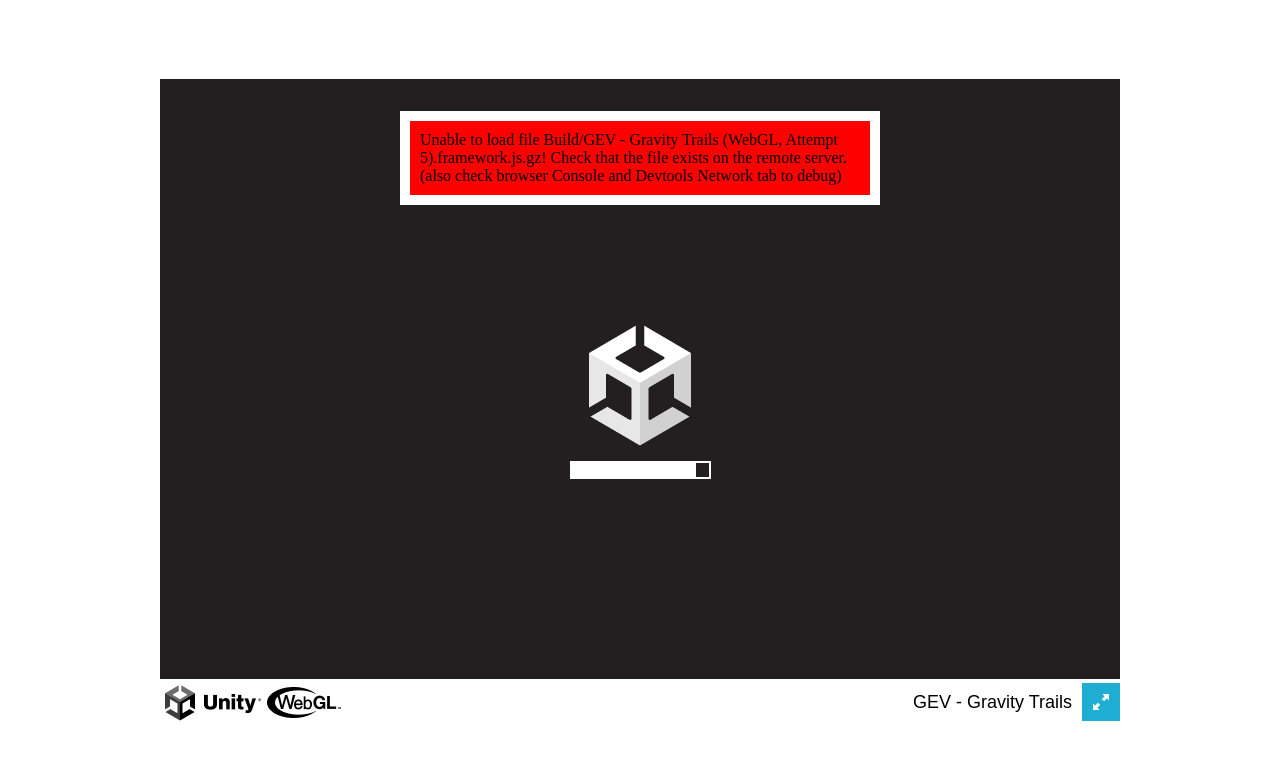
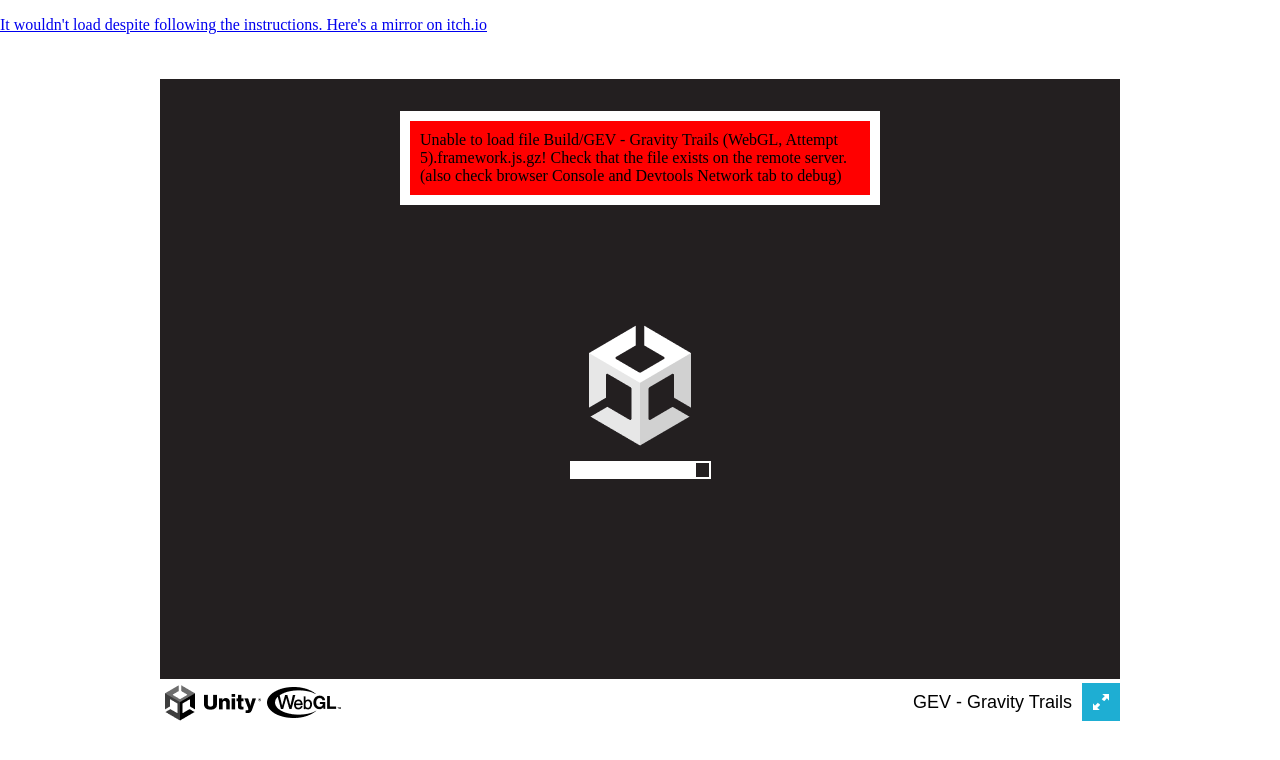
Before and after one commit to GevDevs/GravityTrails, a plain HTML site: page index.html in a window 1280 px wide. Drawn offline with Linux system fonts and the light colour scheme; no server answers; a script that the page names is missing.

Commit message:
Hyperlink to functioning game

```diff
--- a/index.html
+++ b/index.html
@@ -117,5 +117,6 @@
       };
       document.body.appendChild(script);
     </script>
+    <p><a href="https://v6p9d9t4.ssl.hwcdn.net/html/5777144/index.html">It wouldn&#39;t load despite following the instructions. Here&#39;s a mirror on itch.io</a></p>
   </body>
 </html>
```
